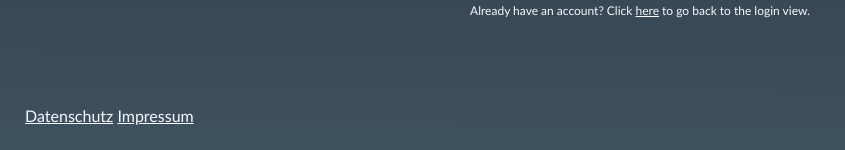
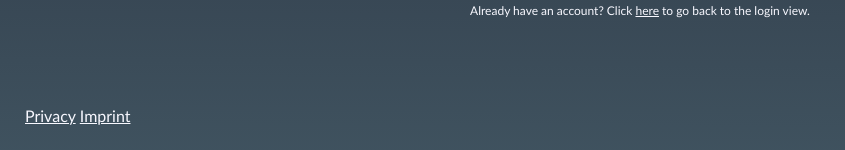
Before and after one commit to VicentBotellaFerragud/Videoflix-Application, a Django app: template videoflix/content/templates/auth/signup-view.html in a window 1280 px wide. Shown: the part 650-800 px from the top of the page, without its empty margins (0-845 px from the left). Run offline with Django 4.2, Linux system fonts and the light colour scheme; the template is opened without the code that fills it: most values are stand-ins (such as "Sample title", 1, 10 or a date in 2020).

Commit message:
small change

```diff
--- a/videoflix/templates/base.html
+++ b/videoflix/templates/base.html
@@ -48,8 +48,8 @@
     </div>
 
     <div class="datenschutz-impressum-div">
-        <a href="{% static 'pdf\Datenschutzerklärung.pdf' %}" target="_blank">Datenschutz</a>
-        <a href="{% static 'pdf\Impressum.pdf' %}" target="_blank">Impressum</a>
+        <a href="{% static 'pdf\Datenschutzerklärung.pdf' %}" target="_blank">Privacy</a>
+        <a href="{% static 'pdf\Impressum.pdf' %}" target="_blank">Imprint</a>
     </div>
 
 </body>
```
